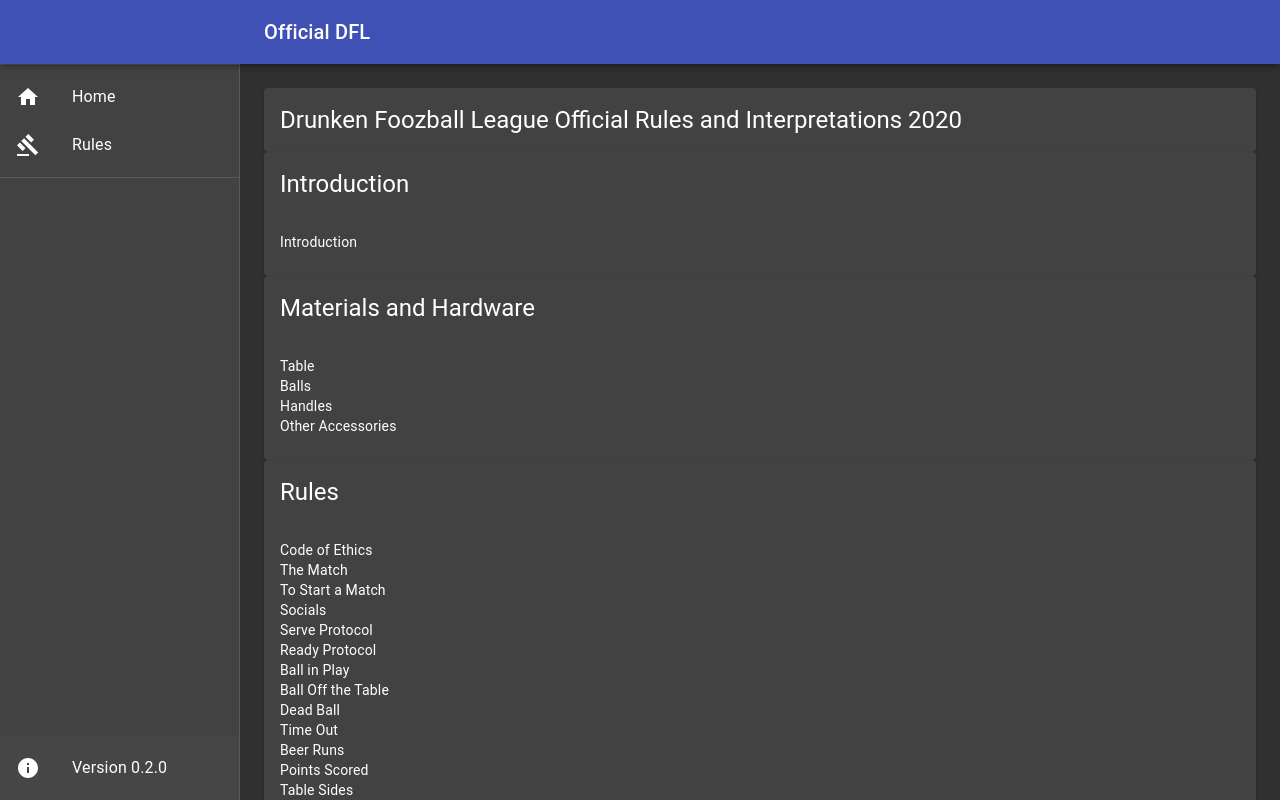
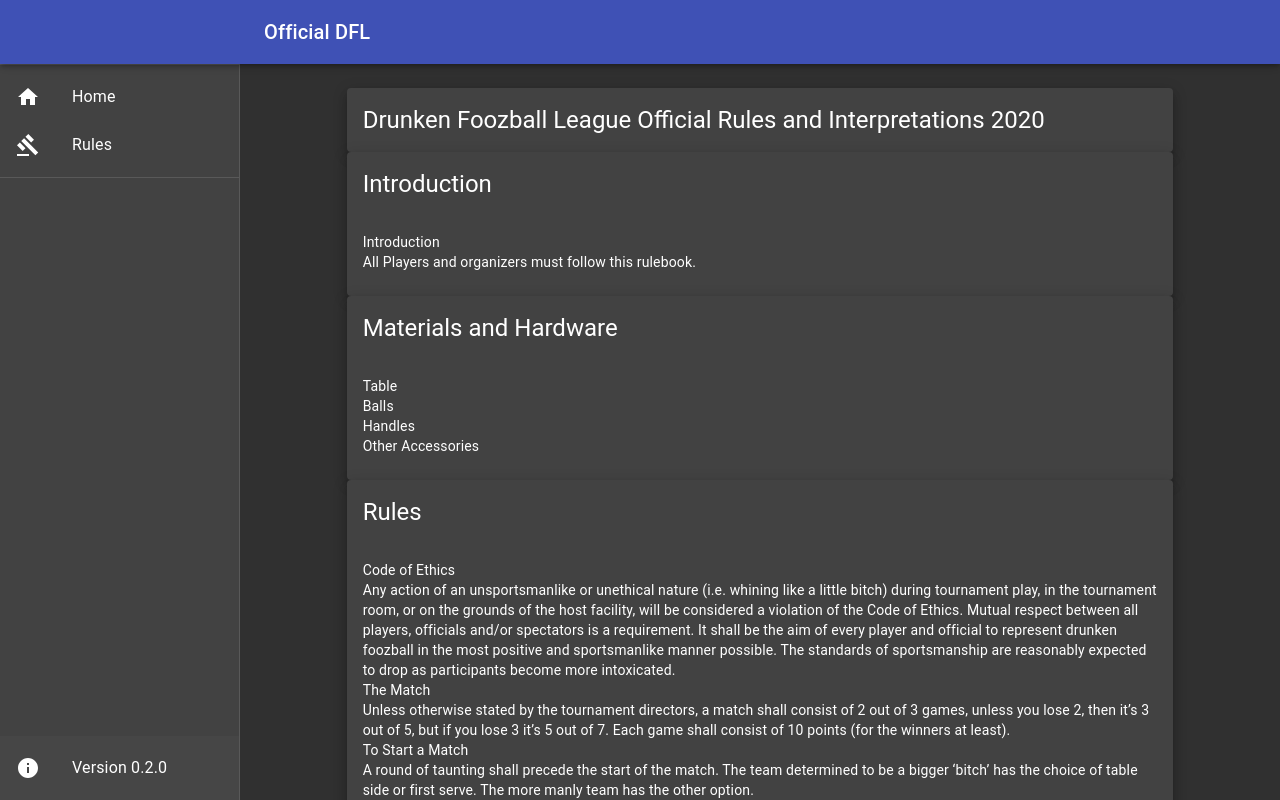
Before and after one commit to frankMazzarella/drunken-foozball-client, a React (Create React App) app: page /rules in a window 1280 px wide. Shown: the top 800 px of the page. Built offline with nearby package versions, Linux system fonts and the light colour scheme.

Commit message:
minor changes while trying to learn material ui

```diff
--- a/src/rules/RuleChapter.js
+++ b/src/rules/RuleChapter.js
@@ -8,18 +8,16 @@ import RuleSection from './RuleSection';
 export default class RuleChapter extends Component {
   render() {
     return (
-      <div>
-        <Card>
+      <Card raised>
         <CardHeader title={this.props.chapterTitle} />
         <CardContent>
           {
-              this.props.sections.map((section) => {
-                return <RuleSection {...section}></RuleSection>
+            this.props.sections.map((section, index) => {
+              return <RuleSection key={index} {...section}></RuleSection>
             })
           }
         </CardContent>
       </Card>
-      </div>
     );
   }
 }
--- a/src/rules/RuleSection.js
+++ b/src/rules/RuleSection.js
@@ -3,7 +3,10 @@ import React, { Component } from 'react';
 export default class RuleSection extends Component {
   render() {
     return (
-      <div>{this.props.sectionTitle}</div>
+      <React.Fragment>
+        <div>{this.props.sectionTitle}</div>
+        <div>{this.props.description}</div>
+      </React.Fragment>
     );
   }
 }
--- a/src/rules/Rules.js
+++ b/src/rules/Rules.js
@@ -1,6 +1,7 @@
 import React, { Component } from 'react';
 import Card from '@material-ui/core/Card';
 import CardHeader from '@material-ui/core/CardHeader';
+import Grid from '@material-ui/core/Grid';
 
 import rules from './rules.json';
 import RuleChapter from './RuleChapter';
@@ -10,17 +11,18 @@ export default class Rules extends Component {
 
   render() {
     return (
-      <div>
-        <Card>
-          <CardHeader title={this.header} />
-        </Card>
-
-        {
-          rules.map((section) => {
-            return <RuleChapter {...section} />
-          })
-        }
-      </div>
+      <Grid container direction="column" alignItems="center">
+        <Grid item sm={10}>
+          <Card raised>
+            <CardHeader title={this.header} />
+          </Card>
+          {
+            rules.map((section, index) => {
+              return <RuleChapter key={index} {...section} />
+            })
+          }
+        </Grid>
+      </Grid>
     );
   }
 }
```
Lines whose indentation alone changed are shown as unchanged.
